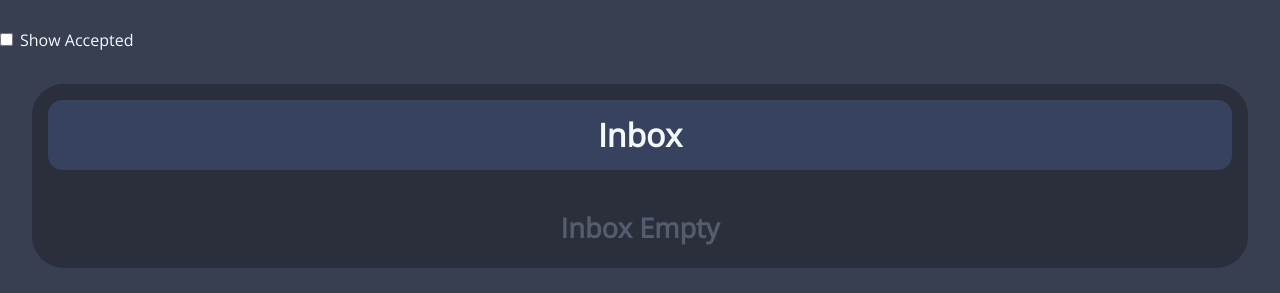
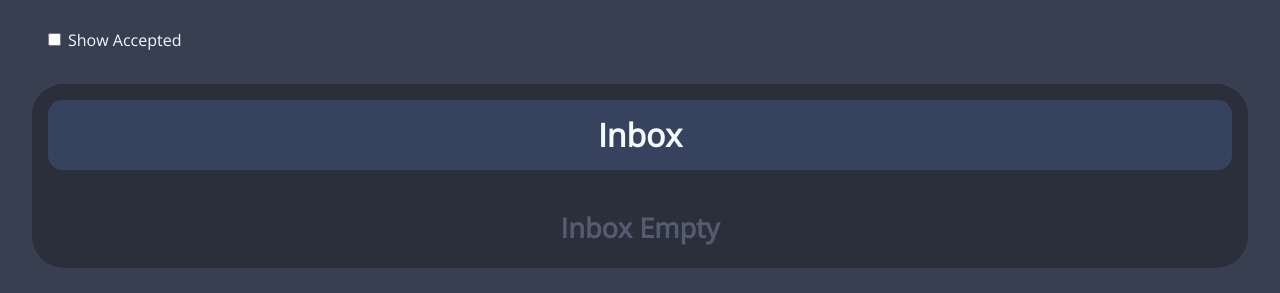
Before and after one commit to dtuckersuh/2021-fall-cs160-team-wanda, a Django app: page /users/1/requests in a window 1280 px wide. Shown: the part 175-468 px from the top of the page. Run offline with Django 3.2, Linux system fonts and the light colour scheme; the visitor is signed in with stand-in values (Sample User, id 1); data that the repository does not hold is empty; some libraries are stand-ins or nearby versions.

Commit message:
Style checkbox

```diff
--- a/tutor4points/core/static/css/requests.css
+++ b/tutor4points/core/static/css/requests.css
@@ -1,3 +1,6 @@
+.show-accepted {
+  margin: 0 3rem;
+}
 .modal-content {
   background-color: #323849;
   padding: 1.25rem;
--- a/tutor4points/core/templates/requests.html
+++ b/tutor4points/core/templates/requests.html
@@ -13,6 +13,7 @@ Requests
 
 {% block content %}
 
+<div class="show-accepted">
     <form method="post">
     {% csrf_token %}
         <div class="form-check">
@@ -23,7 +24,7 @@ Requests
             </label>
         </div>
     </form>
-
+</div>
 <div class="scroll-box">
     <h2>Inbox</h2>
     {% if requests_received %}
```
Lines whose indentation alone changed are shown as unchanged.
